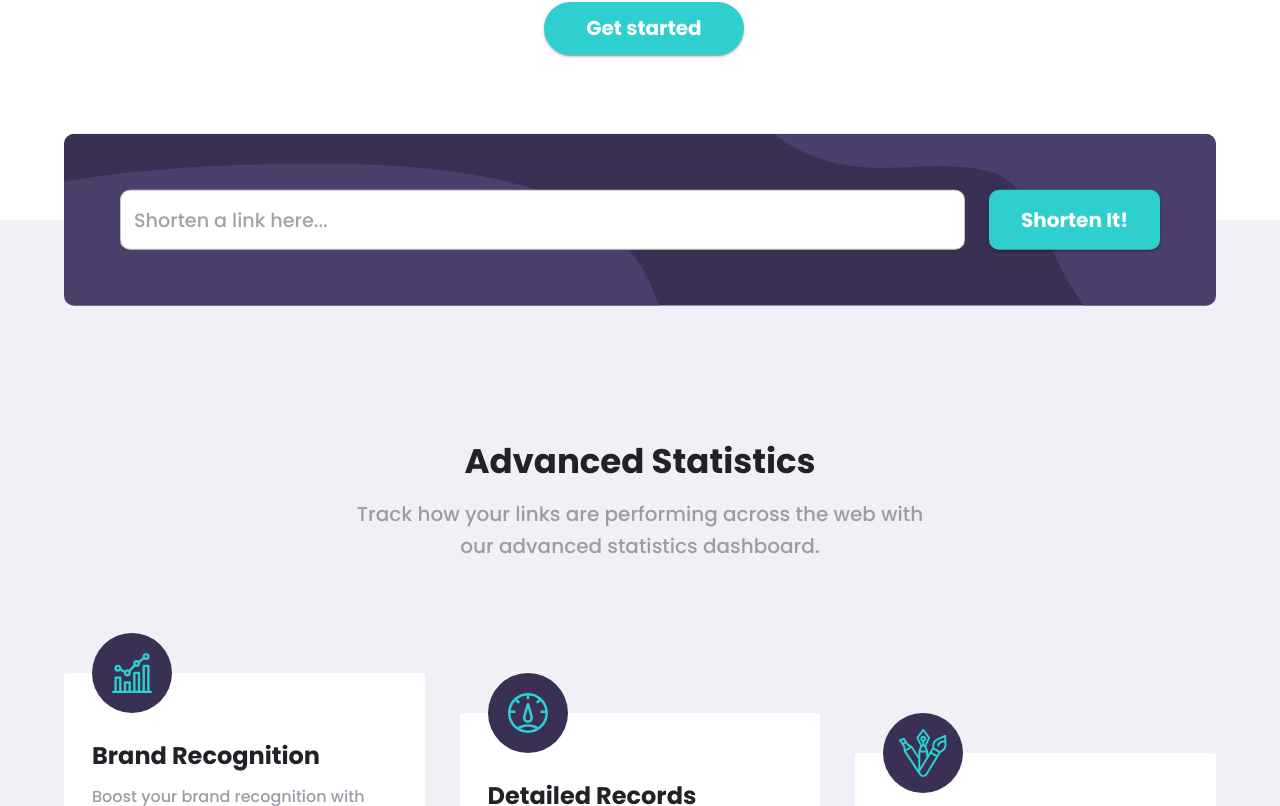
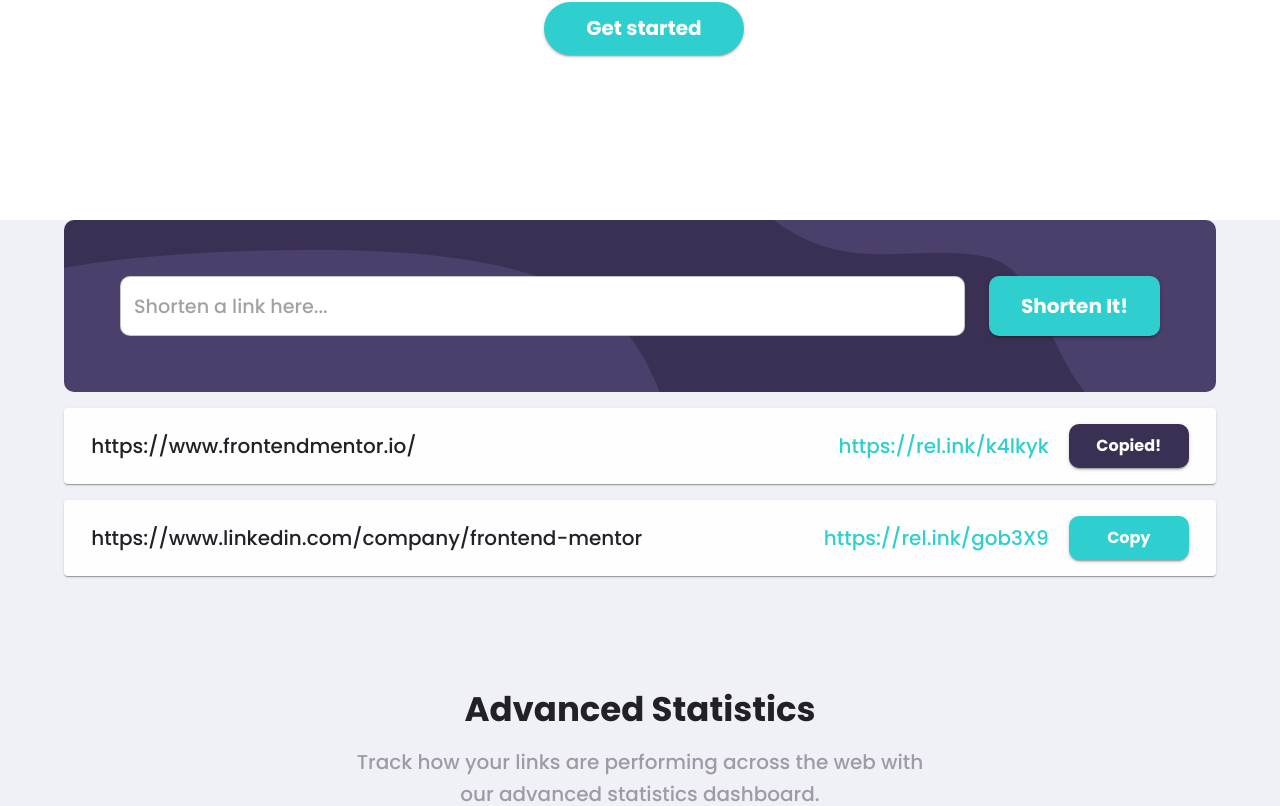
Before and after one commit to Dyios/url-shortening, a Next.js app: page / in a window 1280 px wide. Shown: the part 894-1700 px from the top of the page. Built offline with nearby package versions, Linux system fonts and the light colour scheme.

Commit message:
added links shortend UI

```diff
--- a/components/ActionButton.js
+++ b/components/ActionButton.js
@@ -13,11 +13,11 @@ const TypographyButton = styled(Button)(({ theme, size }) => ({
     }
 }))
 
-function ActionButton({ rounded, size, children, onClick, sx, href }) {
+function ActionButton({ rounded, size, children, onClick, sx, href, component }) {
     const theme = useTheme();
     const borderRadius = rounded ? theme.shape.rounded2 : theme.shape.rounded1;
     return (
-        <TypographyButton component='a' variant='contained'
+        <TypographyButton component={component ?? 'button'} variant='contained'
             sx={{ borderRadius: borderRadius, ...sx }}
             size={size}
             onClick={onClick}
--- a/components/BoostSection.js
+++ b/components/BoostSection.js
@@ -16,7 +16,7 @@ function BoostSection({ maxWidth }) {
                 backgroundPosition: 'right',
             }}
         >
-            <Container maxWidth={maxWidth} sx={{ p: 7 }} >
+            <Container maxWidth={maxWidth} sx={{ py: 7 }} >
                 <Typography component='h2' variant='h4' fontWeight='bold'
                     color='background.contrastText'
                     textAlign='center'
--- a/components/LinkInput.js
+++ b/components/LinkInput.js
@@ -1,7 +1,11 @@
-import { useState } from 'react'
+import { useState, useRef, useEffect } from 'react'
+import Stack from '@mui/material/Stack';
 import Box from '@mui/material/Box';
 import Grid from '@mui/material/Grid';
+import Paper from '@mui/material/Paper';
+import Divider from '@mui/material/Divider';
 import TextField from '@mui/material/TextField'
+import Typography from '@mui/material/Typography'
 import ActionButton from './ActionButton';
 import { styled, useTheme } from '@mui/material/styles';
 
@@ -16,13 +20,39 @@ const StyledTextField = styled(TextField)(({ theme }) => ({
     }
 }))
 
+const StyledTypography = styled(Typography)(({ theme }) => ({
+    '&:hover': {
+        cursor: 'pointer',
+    },
+}))
+
 function LinkInput() {
     const [linkToShorten, setLinkToShorten] = useState('')
+    const [linkList, setLinkList] = useState([{
+        link: 'https://www.frontendmentor.io/',
+        shortened: 'https://rel.ink/k4lkyk', copied: true
+    }, {
+        link: 'https://www.linkedin.com/company/frontend-mentor',
+        shortened: 'https://rel.ink/gob3X9'
+    }]);
+    // to center the input
+    const [marginTop, setMarginTop] = useState(0)
+    const inputRef = useRef();
+
     const borderRadius = useTheme().shape.rounded1;
 
+    const offsetInput = () => {
+        setMarginTop(inputRef.current.clientHeight / 2);
+    }
+
+    useEffect(() => {
+        offsetInput();
+        window.addEventListener('resize', offsetInput);
+    }, [])
+
     return (
-        <Box sx={{ width: '100%', position: 'relative' }}>
-            <Grid component="form" container
+        <Stack spacing={2} sx={{ width: '100%' }}>
+            <Grid component="form" container ref={inputRef}
                 direction={{ xs: 'column', md: 'row' }}
                 justifyContent="center"
                 p={{ xs: 3.5, md: 7 }}
@@ -36,7 +66,7 @@ function LinkInput() {
                     backgroundSize: { xs: 'fill', sm: 'cover' },
                     backgroundRepeat: 'no-repeat',
                     backgroundPositionX: 'right',
-                    transform: 'translateY(-50%)',
+                    mt: `-${marginTop}px`
                 }}
             >
                 <StyledTextField
@@ -46,7 +76,8 @@ function LinkInput() {
                     value={linkToShorten}
                     onChange={(e) => setLinkToShorten(e.target.value)}
                 />
-                <ActionButton size='h6'
+                <ActionButton
+                    size='h6'
                     sx={{
                         paddingLeft: 4, paddingRight: 4,
                         paddingTop: { xs: 1.75, md: '6px' }, paddingBottom: { xs: 1.75, md: '6px' }
@@ -55,7 +86,79 @@ function LinkInput() {
                     Shorten It!
                 </ActionButton>
             </Grid >
-        </Box>
+            {
+                linkList.map(link => (
+                    <Paper key={link.shortened} elevation={1}
+                        sx={{
+                            backgroundColor: 'background.contrastText',
+                            padding: '1rem 1.7rem',
+                            overflow: 'hidden',
+                        }}
+                    >
+                        <Stack direction={{ xs: 'column', md: 'row' }}
+                            spacing={{ xs: 2, md: 2.5 }}
+                            alignItems={{ md: "center" }}
+                        >
+                            <StyledTypography component='a' variant='h6'
+                                sx={{
+                                    flexGrow: 1,
+                                    whiteSpace: 'nowrap',
+                                    textOverflow: 'ellipsis',
+                                    overflow: 'hidden',
+                                }}
+                                href={link.link}
+                                target="_blank"
+                                rel="noreferrer"
+                            >
+                                {link.link}
+                            </StyledTypography>
+                            <Divider
+                                sx={{
+                                    width: '120%',
+                                    transform: 'translateX(-10%)',
+                                    display: { xs: 'block', md: 'none' },
+                                }}
+                            />
+                            <StyledTypography component='a' variant='h6'
+                                color='primary.main'
+                                sx={{
+                                    whiteSpace: 'nowrap',
+                                    textOverflow: 'ellipsis',
+                                    overflow: 'hidden',
+                                }}
+                                href={link.shortened}
+                                target="_blank"
+                                rel="noreferrer"
+                            >
+                                {link.shortened}
+                            </StyledTypography>
+                            <Box sx={{ width: { xs: 'none', md: '120px' } }}>
+                                {link.copied === true ? (
+                                    <ActionButton sx={{
+                                        width: '100%',
+                                        py: 1,
+                                        backgroundColor: 'background.main'
+                                    }}
+                                        size='subtitle1'
+                                    >
+                                        Copied!
+                                    </ActionButton>
+                                ) : (
+                                    <ActionButton sx={{
+                                        width: '100%',
+                                        py: 1,
+                                    }}
+                                        size='subtitle1'
+                                    >
+                                        Copy
+                                    </ActionButton>
+                                )}
+                            </Box>
+                        </Stack>
+                    </Paper>
+                ))
+            }
+        </Stack >
     )
 }
 
--- a/components/StatisticsSection.js
+++ b/components/StatisticsSection.js
@@ -12,9 +12,9 @@ function StatisticsSection({ maxWidth }) {
             sx={{ backgroundColor: '#f0f1f6', pb: { xs: '80px', md: '120px' } }}
         >
             <Container maxWidth={maxWidth} >
-                <Stack component='section' spacing={{ xs: 0, md: 6 }} alignItems='center'>
+                <Stack component='section' spacing={{ xs: 2.8, md: 6 }} alignItems='center'>
                     <LinkInput />
-                    <Box>
+                    <Box pt={{ xs: 9, md: 8 }}>
                         <Typography component='h3' variant='h4' textAlign='center' fontWeight='bold'>
                             Advanced Statistics
                         </Typography>
@@ -30,7 +30,7 @@ function StatisticsSection({ maxWidth }) {
                     <CascadingCards />
                 </Stack>
             </Container>
-        </Container>
+        </Container >
     )
 }
 
```
